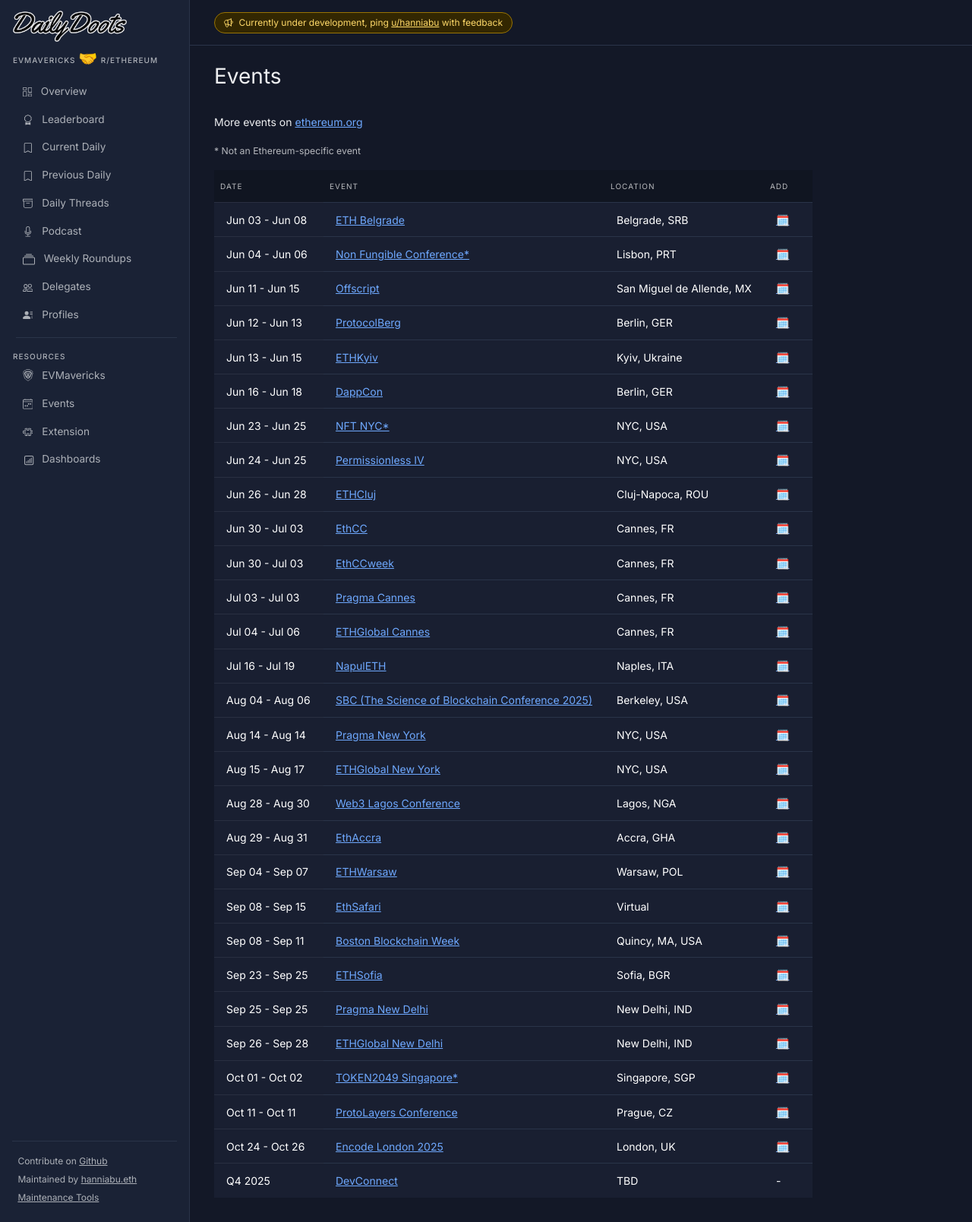
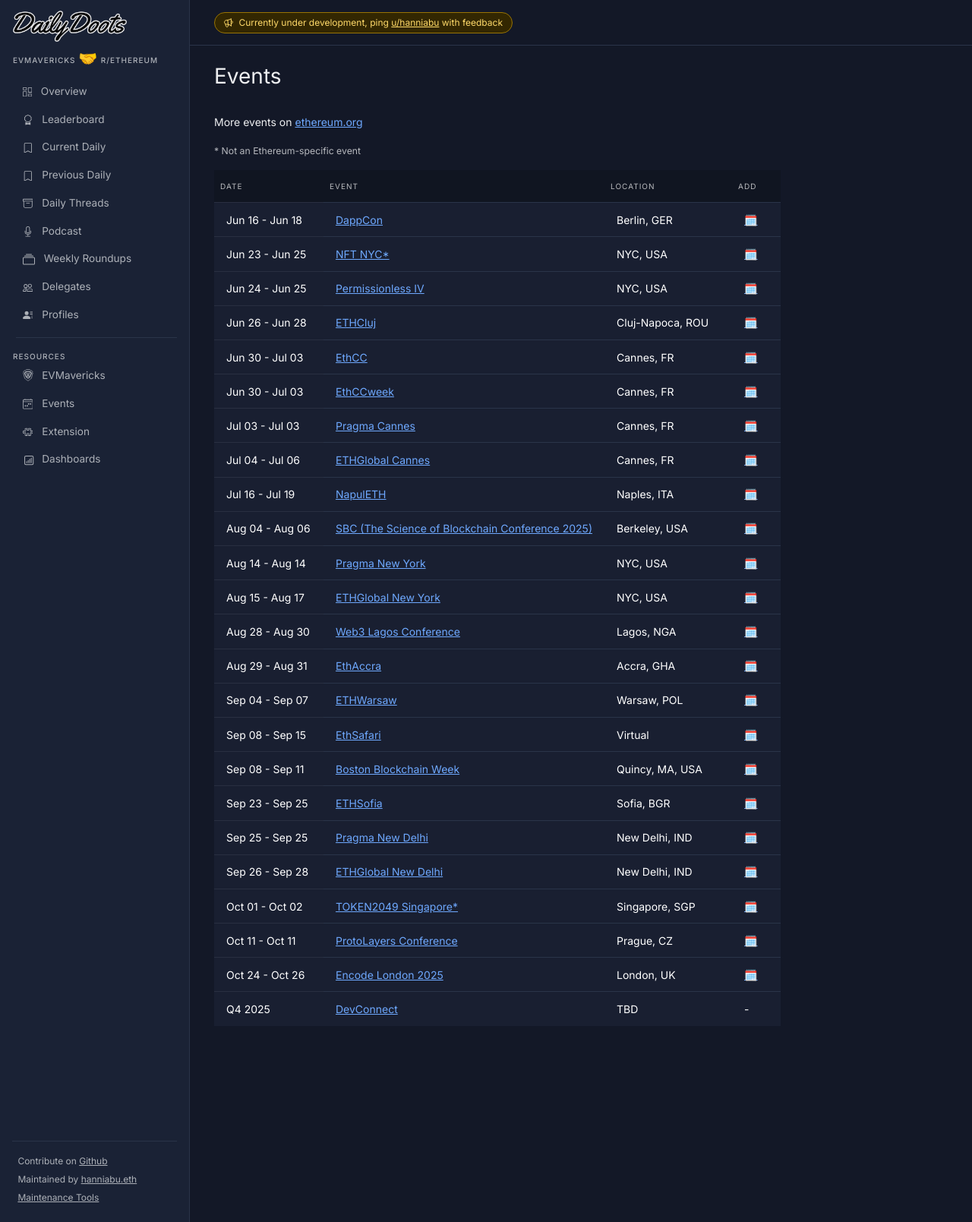
Before and after one commit to etheralpha/dailydoots-com, a Jekyll site: the page built from events.md, in a window 1280 px wide. Shown: the whole page at 76% size. Built offline with Jekyll 4.4.1, drawn with Linux system fonts in a browser that asks for light colours; some web fonts are replaced; some of the changed lines change nothing that is shown.

Commit message:
remove old events

```diff
--- a/_data/events.yml
+++ b/_data/events.yml
@@ -16,81 +16,6 @@
 
 
 # Entries are shown in the order listed
-# - title: FarCon
-#   start_date: 2025-05-01
-#   end_date: 2025-05-04
-#   location: NYC, USA
-#   link: https://farcon.nyc
-# - title: ETHDam
-#   start_date: 2025-05-09
-#   end_date: 2025-05-11
-#   location: Amsterdam, NL
-#   link: https://ethdam.com
-# - title: ETH Lisbon
-#   start_date: 2025-05-09
-#   end_date: 2025-05-11
-#   location: Lisbon, POR
-#   link: https://ethlisbon.org
-# - title: ETHBratislava
-#   start_date: 2025-05-09
-#   end_date: 2025-05-10
-#   location: Bratislava, SVK
-#   link: https://ethbratislava.com/
-# - title: Consensus Toronto*
-#   start_date: 2025-05-14
-#   end_date: 2025-05-16
-#   location: Hong Kong, HKG
-#   link: https://consensus2025.coindesk.com/
-# - title: ETHDublin 2025
-#   start_date: 2025-05-23
-#   end_date: 2025-05-25
-#   location: Dublin, IRE
-#   link: https://lu.ma/hkl5jcre
-# - title: Edge Esmeralda
-#   start_date: 2025-05-24
-#   end_date: 2025-06-21
-#   location: Healdsburg, CA, USA
-#   link: https://edgeesmeralda.com
-# - title: ETHPrague
-#   start_date: 2025-05-27
-#   end_date: 2025-05-29
-#   location: Prague, CZE
-#   link: https://ethprague.com/
-# - title: ETHGlobal Prague
-#   start_date: 2025-05-30
-#   end_date: 2025-06-01
-#   location: Prague, CZE
-#   link: https://ethglobal.com/events/prague
-# - title: Pragma Prague
-#   start_date: 2025-05-29
-#   end_date: 2025-05-30
-#   location: Prague, CZE
-#   link: https://ethglobal.com/events/pragma-prague
-- title: ETH Belgrade
-  start_date: 2025-06-03
-  end_date: 2025-06-08
-  location: Belgrade, SRB
-  link: https://ethbelgrade.rs/
-- title: Non Fungible Conference*
-  start_date: 2025-06-04
-  end_date: 2025-06-06
-  location: Lisbon, PRT
-  link: https://nonfungibleconference.com
-- title: Offscript
-  start_date: 2025-06-11
-  end_date: 2025-06-15
-  location: San Miguel de Allende, MX
-  link: https://offscript.web3creatives.com/
-- title: ProtocolBerg
-  start_date: 2025-06-12
-  end_date: 2025-06-13
-  location: Berlin, GER
-  link: https://protocol.berlin
-- title: ETHKyiv
-  start_date: 2025-06-13
-  end_date: 2025-06-15
-  location: Kyiv, Ukraine
-  link: https://ethkyiv.com
 - title: DappCon
   start_date: 2025-06-16
   end_date: 2025-06-18
```
